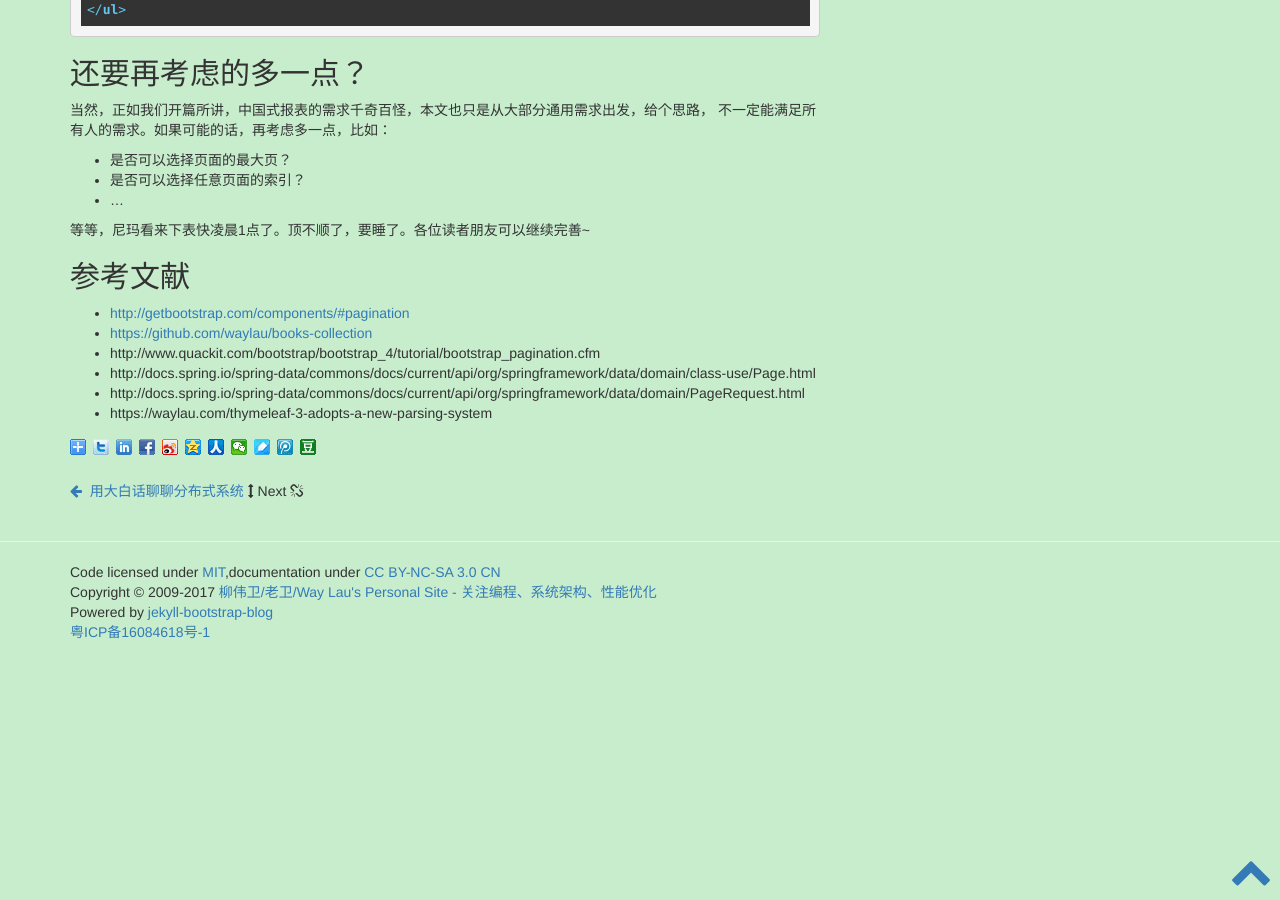
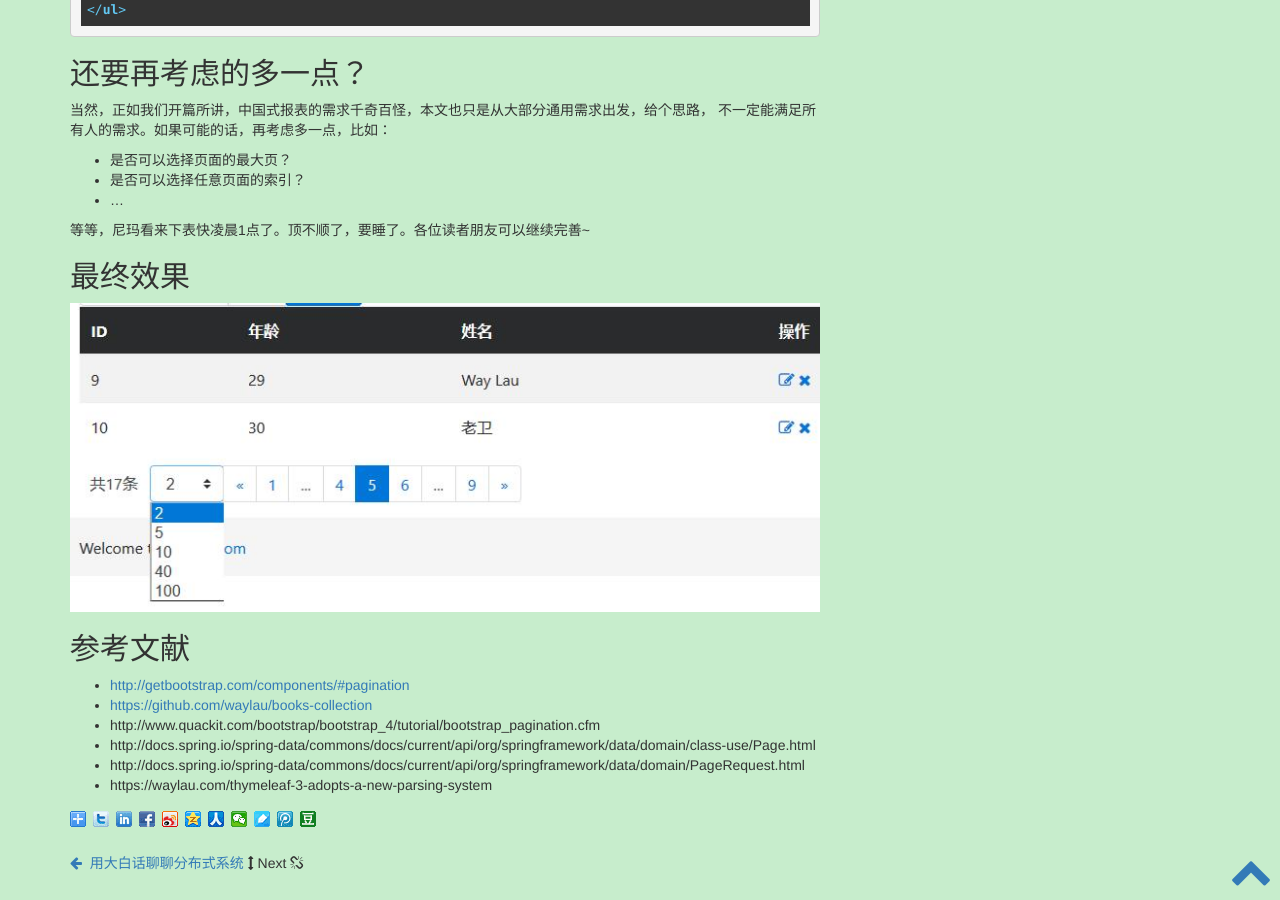
Before and after one commit to waylau/waylau.github.io, a Jekyll site: the page built from _posts/2017-03-13-spring-data-thymeleaf-bootstrap-paginator.md, in a window 1280 px wide and 900 px high, scrolled down 4538 px. Built offline with Jekyll 4.4.1, drawn with Linux system fonts in a browser that asks for light colours; comment, search, counter and statistics services are not loaded; before the commit the page ends 5180 px from its top, so only the background shows below that.

Commit message:
add  paginator  picture

```diff
--- a/_posts/2017-03-13-spring-data-thymeleaf-bootstrap-paginator.md
+++ b/_posts/2017-03-13-spring-data-thymeleaf-bootstrap-paginator.md
@@ -200,6 +200,10 @@ Thymeleaf 作为模版引擎，其好处就是可以绑定数据源，并且根
 等等，尼玛看来下表快凌晨1点了。顶不顺了，要睡了。各位读者朋友可以继续完善~
 
 
+## 最终效果
+
+![](../images/post/20170313-page3.jpg)
+
 ## 参考文献
 
 * <http://getbootstrap.com/components/#pagination>
```
Also changed, not shown: images/post/20170313-page3.jpg (added).
